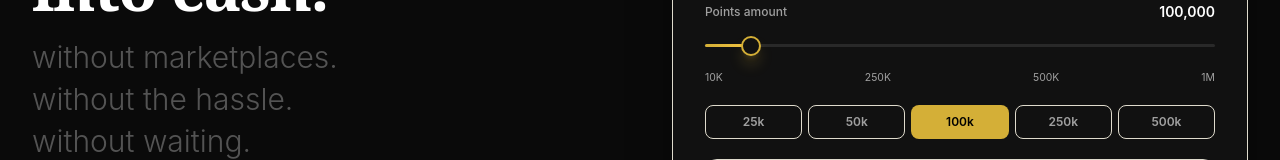
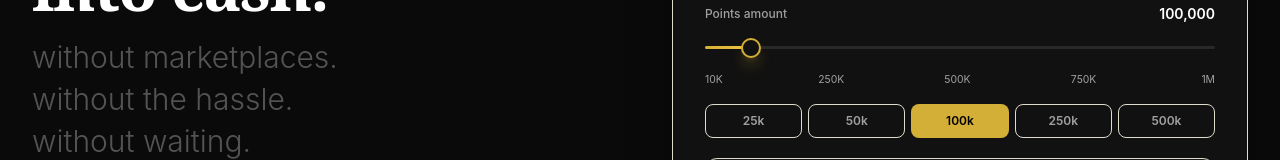
Before and after one commit to nexgenbookings/PointsXchange, a Next.js app: page / in a window 1280 px wide. Shown: the part 412-572 px from the top of the page. Built offline with nearby package versions, Linux system fonts and the light colour scheme; no server answers; the database is empty.

Commit message:
Fix slider tick mark positions and add 750K label

```diff
--- a/components/home/hero.tsx
+++ b/components/home/hero.tsx
@@ -195,8 +195,13 @@ export function Hero({ programs }: { programs: QuoteProgram[] }) {
                     </motion.span>
                   </div>
                   <PremiumSlider value={points} min={10000} max={1000000} onChange={setPoints} />
-                  <div className="flex justify-between text-[0.6rem] text-[#A0A0A0] sm:text-[0.65rem]">
-                    <span>10K</span><span>250K</span><span>500K</span><span>1M</span>
+                  <div className="relative h-3 text-[0.6rem] text-[#A0A0A0] sm:text-[0.65rem]">
+                    {/* positions: (value - 10K) / (1M - 10K) * 100 */}
+                    <span className="absolute left-0 -translate-x-0">10K</span>
+                    <span className="absolute -translate-x-1/2" style={{ left: "24.74%" }}>250K</span>
+                    <span className="absolute -translate-x-1/2" style={{ left: "49.49%" }}>500K</span>
+                    <span className="absolute -translate-x-1/2" style={{ left: "74.24%" }}>750K</span>
+                    <span className="absolute right-0 translate-x-0">1M</span>
                   </div>
                 </div>
 
```
